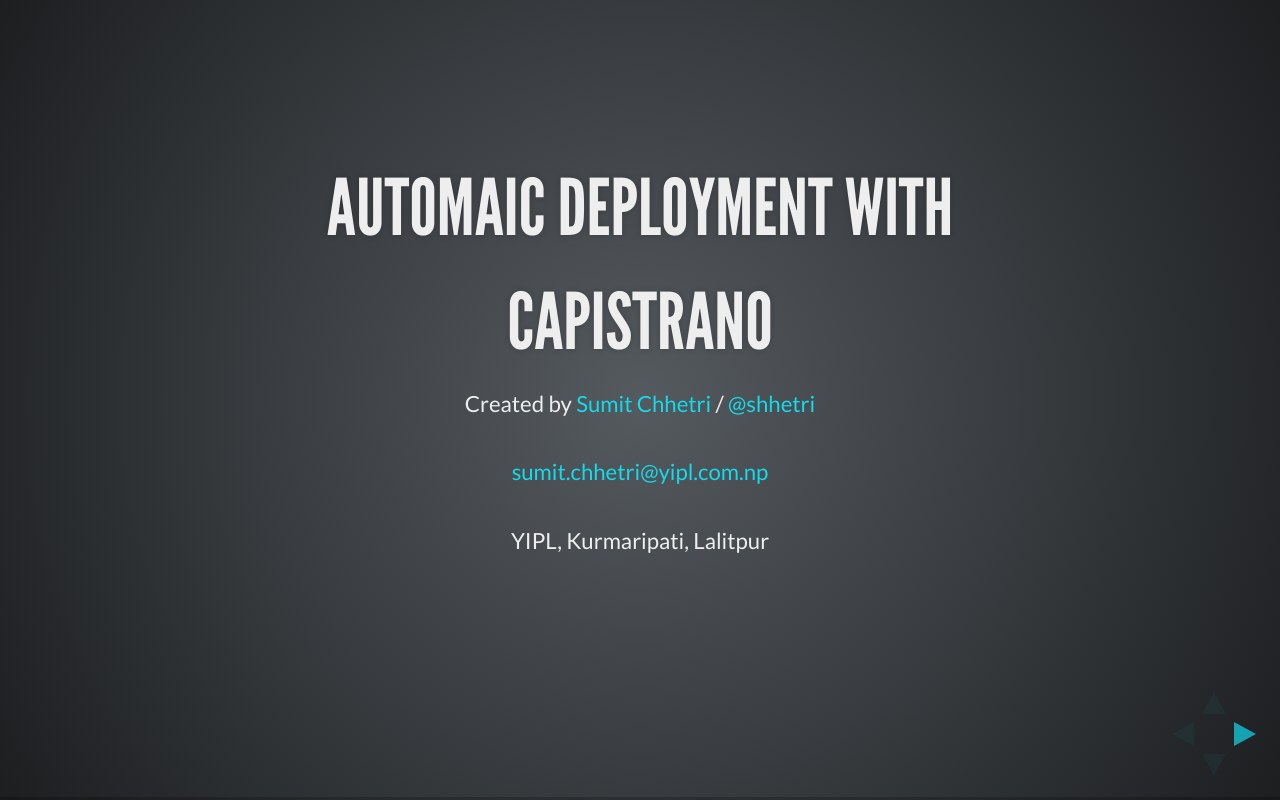
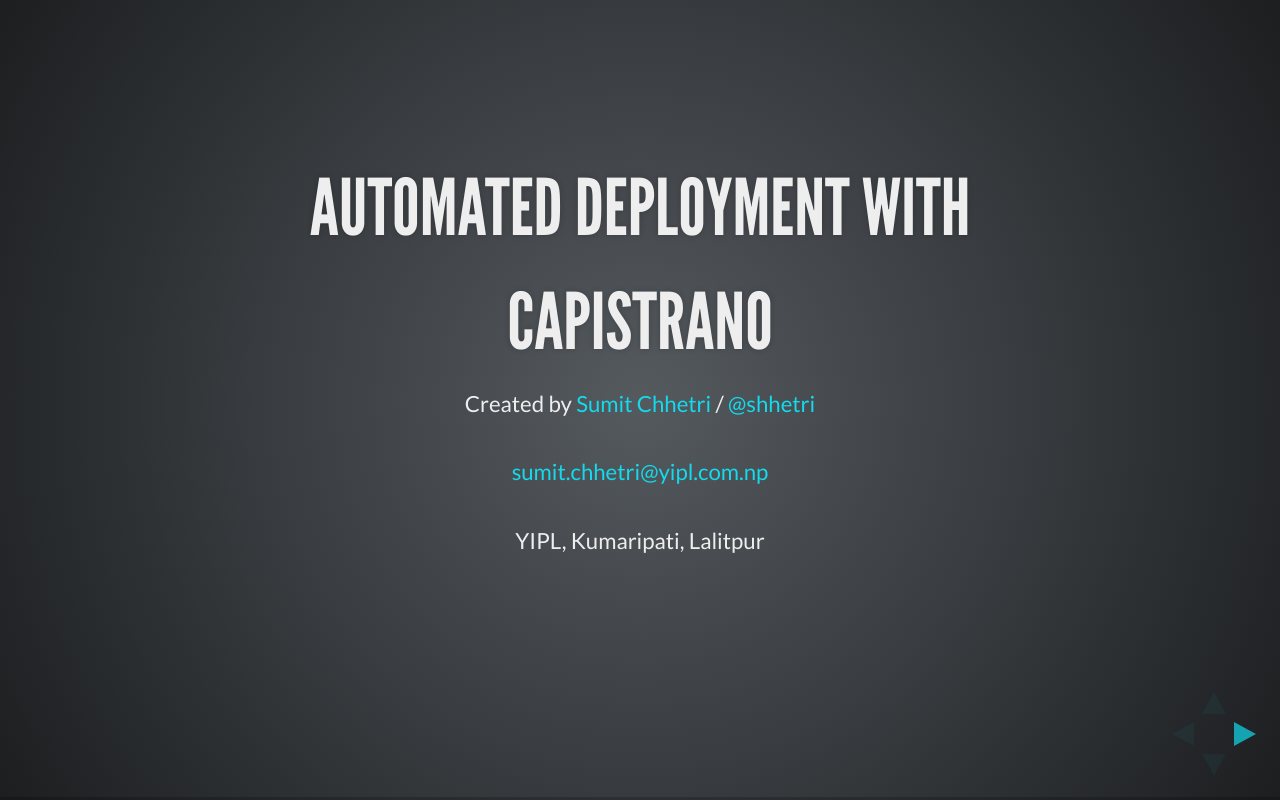
Before and after one commit to shhetri/capistrano-presentation, a website: page index.html in a window 1280 px wide. Drawn offline with Linux system fonts and the light colour scheme.

Commit message:
fix typos

```diff
--- a/index.html
+++ b/index.html
@@ -41,7 +41,7 @@
 			<!-- Any section element inside of this container is displayed as a slide -->
 			<div class="slides">
 				<section>
-					<h2>Automaic Deployment With</h2>
+					<h2>Automated Deployment With</h2>
 					<h2>Capistrano</h2>
 					<p>
 						<small>Created by <a href="https://www.facebook.com/SHhetri">Sumit Chhetri</a> / <a href="https://twitter.com/shhetri">@shhetri</a></small>
@@ -50,7 +50,7 @@
 						<small><a href="mailto:sumit.chhetri@yipl.com.np">sumit.chhetri@yipl.com.np</a></small>
 					</p>
 					<p>
-						<small>YIPL, Kurmaripati, Lalitpur</small>
+						<small>YIPL, Kumaripati, Lalitpur</small>
 					</p>
 				</section>
 
```
